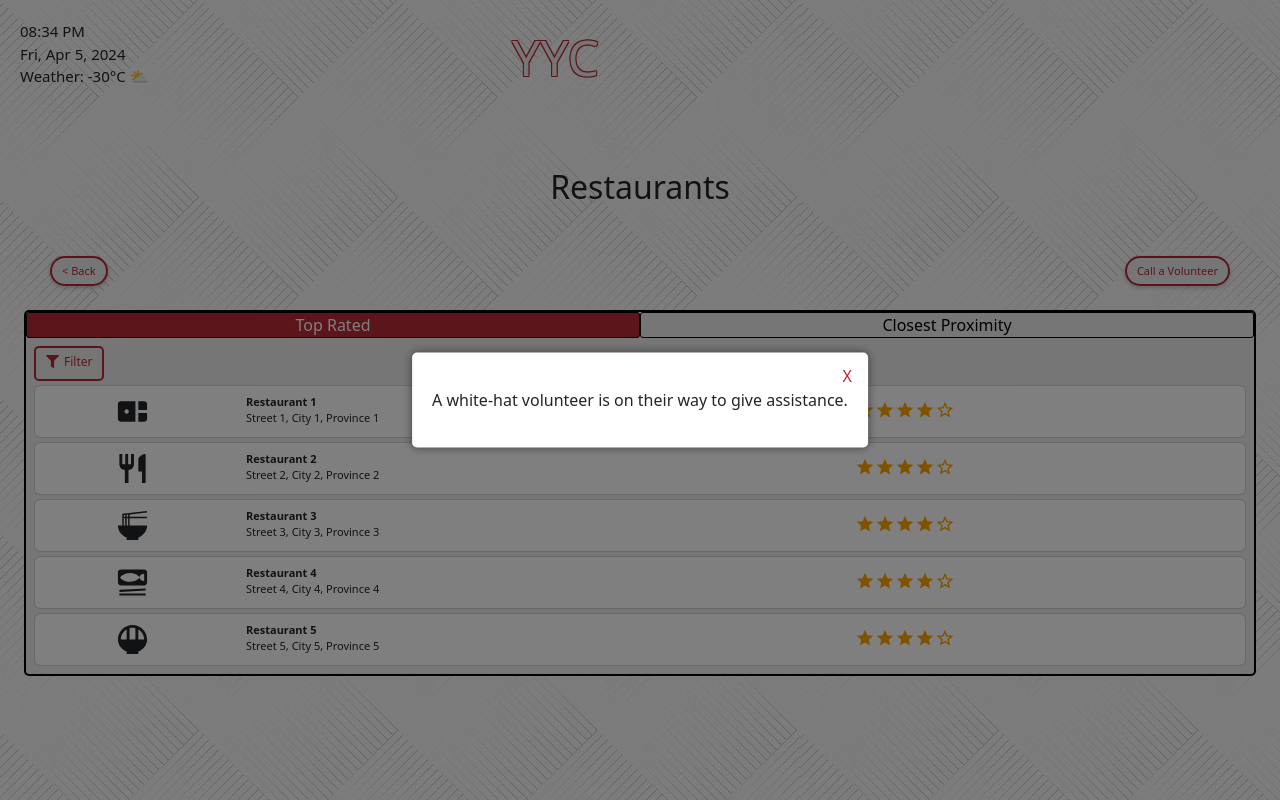
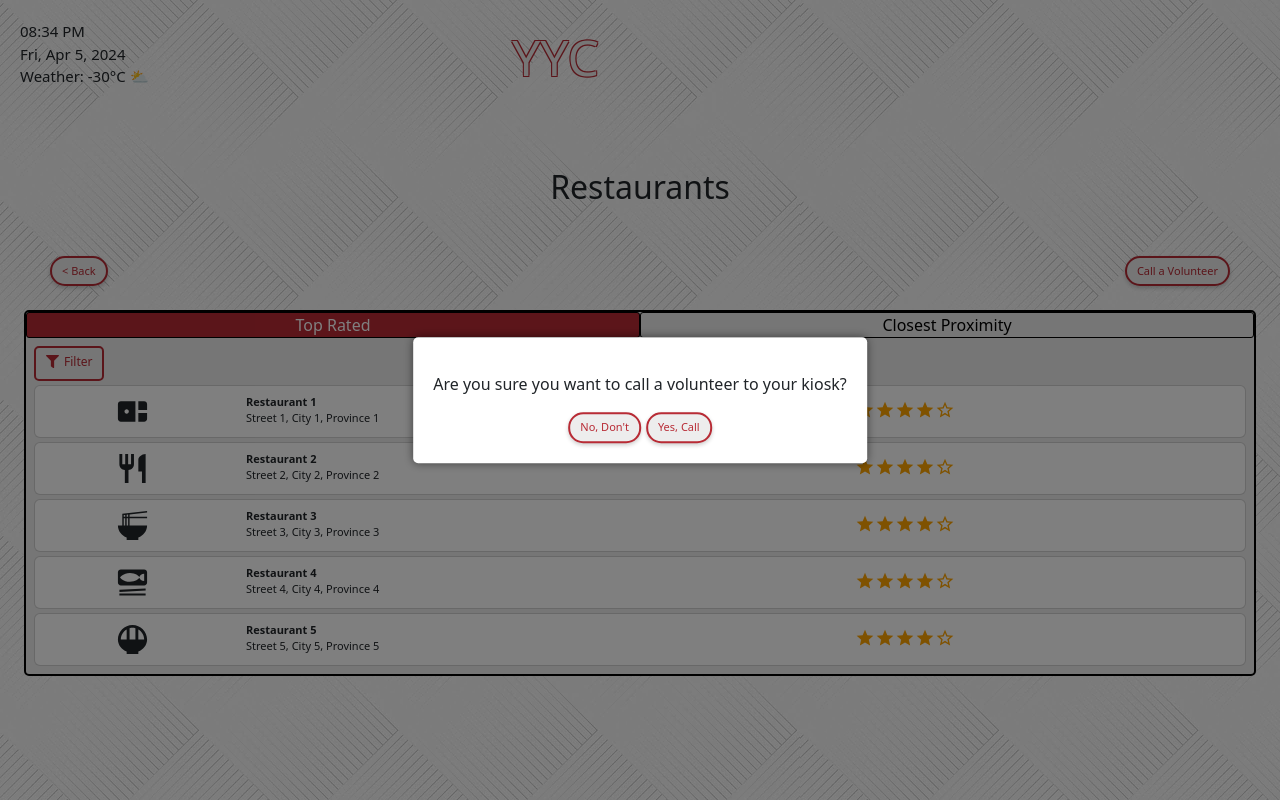
Before and after one commit to Andrew-Musa/Public_Information_Kiosk, a React (Create React App) app in the folder public_information_kiosk/: page /restaurants in a window 1280 px wide. Both pictures are taken after a click on the button "Call a Volunteer". Built offline with nearby package versions, Linux system fonts and the light colour scheme.

Commit message:
Added question for calling volunteer
Added question for calling volunteer

```diff
--- a/public_information_kiosk/src/pages/airportInformation.jsx
+++ b/public_information_kiosk/src/pages/airportInformation.jsx
@@ -33,6 +33,11 @@ export default function AirportInformation() {
     const imageDataGroup2 = []
 
     const [showPopup, setShowPopup] = useState(false);
+    const [showPopupText, setShowPopupText] = useState(false);
+
+    const handleYesCall = () => {
+        setShowPopupText(true);
+    };
 
     const handleClickVolunteer = () => {
         setShowPopup(true);
@@ -40,6 +45,7 @@ export default function AirportInformation() {
 
     const handleClosePopup = () => {
         setShowPopup(false);
+        setShowPopupText(false);
     };
 
     return (
@@ -55,8 +61,12 @@ export default function AirportInformation() {
                 <>
                     <div style={{ position: 'fixed', top: 0, left: 0, width: '100%', height: '100%', backgroundColor: 'rgba(0, 0, 0, 0.5)', zIndex: '9998' }} onClick={handleClosePopup}></div>
                     <div style={{ position: 'fixed', top: '50%', left: '50%', transform: 'translate(-50%, -50%)', background: 'white', padding: '20px', borderRadius: '5px', boxShadow: '0 0 10px rgba(0, 0, 0, 0.5)', zIndex: '9999' }}>
-                        <button style={{ position: 'absolute', top: '10px', right: '10px', background: 'none', border: 'none', cursor: 'pointer', color: '#B82B35' }} onClick={handleClosePopup}>X</button>
-                        <p style={{ marginTop: '15px' }}>A white-hat volunteer is on their way to give assistance.</p>
+                        {showPopupText && <button style={{ position: 'absolute', top: '10px', right: '10px', background: 'none', border: 'none', cursor: 'pointer', color: '#B82B35' }} onClick={handleClosePopup}>X</button>}
+                        <p style={{ marginTop: '15px' }}>{!showPopupText ? "Are you sure you want to call a volunteer to your kiosk?" : "A white-hat volunteer is on their way to assist you. The volunteer will be there in approximately 2 minutes."}</p>
+                        <div className='d-flex justify-content-center'>
+                            {!showPopupText && <button className='backButton' style={{marginRight: 5}} onClick={handleClosePopup}>No, Don't</button>}
+                            {!showPopupText && <button className='backButton' onClick={handleYesCall}>Yes, Call</button>}
+                        </div>
                     </div>
                 </>
             )}
--- a/public_information_kiosk/src/pages/insideNavigation.jsx
+++ b/public_information_kiosk/src/pages/insideNavigation.jsx
@@ -8,12 +8,19 @@ export default function InsideNavigation() {
     const [showPopup, setShowPopup] = useState(false);
     const [accessibleMode, _] = useContext(Context);
 
+    const [showPopupText, setShowPopupText] = useState(false);
+
+    const handleYesCall = () => {
+        setShowPopupText(true);
+    };
+
     const handleClickVolunteer = () => {
         setShowPopup(true);
     };
 
     const handleClosePopup = () => {
         setShowPopup(false);
+        setShowPopupText(false);
     };
 
     const [showPopup2, setShowPopup2] = useState(false);
@@ -38,8 +45,12 @@ export default function InsideNavigation() {
                 <>
                     <div style={{ position: 'fixed', top: 0, left: 0, width: '100%', height: '100%', backgroundColor: 'rgba(0, 0, 0, 0.5)', zIndex: '9998' }} onClick={handleClosePopup}></div>
                     <div style={{ position: 'fixed', top: '50%', left: '50%', transform: 'translate(-50%, -50%)', background: 'white', padding: '20px', borderRadius: '5px', boxShadow: '0 0 10px rgba(0, 0, 0, 0.5)', zIndex: '9999' }}>
-                        <button style={{ position: 'absolute', top: '10px', right: '10px', background: 'none', border: 'none', cursor: 'pointer', color: '#B82B35' }} onClick={handleClosePopup}>X</button>
-                        <p style={{ marginTop: '15px' }}>A white-hat volunteer is on their way to give assistance.</p>
+                        {showPopupText && <button style={{ position: 'absolute', top: '10px', right: '10px', background: 'none', border: 'none', cursor: 'pointer', color: '#B82B35' }} onClick={handleClosePopup}>X</button>}
+                        <p style={{ marginTop: '15px' }}>{!showPopupText ? "Are you sure you want to call a volunteer to your kiosk?" : "A white-hat volunteer is on their way to assist you. The volunteer will be there in approximately 2 minutes."}</p>
+                        <div className='d-flex justify-content-center'>
+                            {!showPopupText && <button className='backButton' style={{marginRight: 5}} onClick={handleClosePopup}>No, Don't</button>}
+                            {!showPopupText && <button className='backButton' onClick={handleYesCall}>Yes, Call</button>}
+                        </div>
                     </div>
                 </>
             )}
--- a/public_information_kiosk/src/pages/outsideNavigation.jsx
+++ b/public_information_kiosk/src/pages/outsideNavigation.jsx
@@ -9,12 +9,19 @@ export default function OutsideNavigation() {
     const [showPopup, setShowPopup] = useState(false);
     const [accessibleMode, _] = useContext(Context);
 
+    const [showPopupText, setShowPopupText] = useState(false);
+
+    const handleYesCall = () => {
+        setShowPopupText(true);
+    };
+
     const handleClickVolunteer = () => {
         setShowPopup(true);
     };
 
     const handleClosePopup = () => {
         setShowPopup(false);
+        setShowPopupText(false);
     };
 
     const [showPopup2, setShowPopup2] = useState(false);
@@ -39,8 +46,12 @@ export default function OutsideNavigation() {
                 <>
                     <div style={{ position: 'fixed', top: 0, left: 0, width: '100%', height: '100%', backgroundColor: 'rgba(0, 0, 0, 0.5)', zIndex: '9998' }} onClick={handleClosePopup}></div>
                     <div style={{ position: 'fixed', top: '50%', left: '50%', transform: 'translate(-50%, -50%)', background: 'white', padding: '20px', borderRadius: '5px', boxShadow: '0 0 10px rgba(0, 0, 0, 0.5)', zIndex: '9999' }}>
-                        <button style={{ position: 'absolute', top: '10px', right: '10px', background: 'none', border: 'none', cursor: 'pointer', color: '#B82B35' }} onClick={handleClosePopup}>X</button>
-                        <p style={{ marginTop: '15px' }}>A white-hat volunteer is on their way to give assistance.</p>
+                        {showPopupText && <button style={{ position: 'absolute', top: '10px', right: '10px', background: 'none', border: 'none', cursor: 'pointer', color: '#B82B35' }} onClick={handleClosePopup}>X</button>}
+                        <p style={{ marginTop: '15px' }}>{!showPopupText ? "Are you sure you want to call a volunteer to your kiosk?" : "A white-hat volunteer is on their way to assist you. The volunteer will be there in approximately 2 minutes."}</p>
+                        <div className='d-flex justify-content-center'>
+                            {!showPopupText && <button className='backButton' style={{marginRight: 5}} onClick={handleClosePopup}>No, Don't</button>}
+                            {!showPopupText && <button className='backButton' onClick={handleYesCall}>Yes, Call</button>}
+                        </div>
                     </div>
                 </>
             )}
--- a/public_information_kiosk/src/pages/publicInformation.jsx
+++ b/public_information_kiosk/src/pages/publicInformation.jsx
@@ -34,12 +34,19 @@ export default function PublicInformation() {
     const [showPopup, setShowPopup] = useState(false);
     const [accessibleMode, _] = useContext(Context);
 
+    const [showPopupText, setShowPopupText] = useState(false);
+
+    const handleYesCall = () => {
+        setShowPopupText(true);
+    };
+
     const handleClickVolunteer = () => {
         setShowPopup(true);
     };
 
     const handleClosePopup = () => {
         setShowPopup(false);
+        setShowPopupText(false);
     };
 
     return (
@@ -55,8 +62,12 @@ export default function PublicInformation() {
                 <>
                     <div style={{ position: 'fixed', top: 0, left: 0, width: '100%', height: '100%', backgroundColor: 'rgba(0, 0, 0, 0.5)', zIndex: '9998' }} onClick={handleClosePopup}></div>
                     <div style={{ position: 'fixed', top: '50%', left: '50%', transform: 'translate(-50%, -50%)', background: 'white', padding: '20px', borderRadius: '5px', boxShadow: '0 0 10px rgba(0, 0, 0, 0.5)', zIndex: '9999' }}>
-                        <button style={{ position: 'absolute', top: '10px', right: '10px', background: 'none', border: 'none', cursor: 'pointer', color: '#B82B35' }} onClick={handleClosePopup}>X</button>
-                        <p style={{ marginTop: '15px' }}>A white-hat volunteer is on their way to give assistance.</p>
+                        {showPopupText && <button style={{ position: 'absolute', top: '10px', right: '10px', background: 'none', border: 'none', cursor: 'pointer', color: '#B82B35' }} onClick={handleClosePopup}>X</button>}
+                        <p style={{ marginTop: '15px' }}>{!showPopupText ? "Are you sure you want to call a volunteer to your kiosk?" : "A white-hat volunteer is on their way to assist you. The volunteer will be there in approximately 2 minutes."}</p>
+                        <div className='d-flex justify-content-center'>
+                            {!showPopupText && <button className='backButton' style={{marginRight: 5}} onClick={handleClosePopup}>No, Don't</button>}
+                            {!showPopupText && <button className='backButton' onClick={handleYesCall}>Yes, Call</button>}
+                        </div>
                     </div>
                 </>
             )}
--- a/public_information_kiosk/src/pages/restaurants.jsx
+++ b/public_information_kiosk/src/pages/restaurants.jsx
@@ -195,12 +195,19 @@ export default function Restaurants() {
         { icon: <RiceBowl fontSize="large" />, name: 'Restaurant 5', location: 'Street 5, City 5, Province 5' }
     ]);
 
+    const [showPopupText, setShowPopupText] = useState(false);
+
+    const handleYesCall = () => {
+        setShowPopupText(true);
+    };
+
     const handleClickVolunteer = () => {
         setShowPopup(true);
     };
 
     const handleClosePopup = () => {
         setShowPopup(false);
+        setShowPopupText(false);
     };
 
     const ratedClicked = () => {
@@ -229,8 +236,12 @@ export default function Restaurants() {
                 <>
                     <div style={{ position: 'fixed', top: 0, left: 0, width: '100%', height: '100%', backgroundColor: 'rgba(0, 0, 0, 0.5)', zIndex: '9998' }} onClick={handleClosePopup}></div>
                     <div style={{ position: 'fixed', top: '50%', left: '50%', transform: 'translate(-50%, -50%)', background: 'white', padding: '20px', borderRadius: '5px', boxShadow: '0 0 10px rgba(0, 0, 0, 0.5)', zIndex: '9999' }}>
-                        <button style={{ position: 'absolute', top: '10px', right: '10px', background: 'none', border: 'none', cursor: 'pointer', color: '#B82B35' }} onClick={handleClosePopup}>X</button>
-                        <p style={{ marginTop: '15px' }}>A white-hat volunteer is on their way to give assistance.</p>
+                        {showPopupText && <button style={{ position: 'absolute', top: '10px', right: '10px', background: 'none', border: 'none', cursor: 'pointer', color: '#B82B35' }} onClick={handleClosePopup}>X</button>}
+                        <p style={{ marginTop: '15px' }}>{!showPopupText ? "Are you sure you want to call a volunteer to your kiosk?" : "A white-hat volunteer is on their way to assist you. The volunteer will be there in approximately 2 minutes."}</p>
+                        <div className='d-flex justify-content-center'>
+                            {!showPopupText && <button className='backButton' style={{marginRight: 5}} onClick={handleClosePopup}>No, Don't</button>}
+                            {!showPopupText && <button className='backButton' onClick={handleYesCall}>Yes, Call</button>}
+                        </div>
                     </div>
                 </>
             )}
--- a/public_information_kiosk/src/pages/restaurantsInformation.jsx
+++ b/public_information_kiosk/src/pages/restaurantsInformation.jsx
@@ -25,12 +25,19 @@ export default function RestaurantsInformation() {
     const [showPopup, setShowPopup] = useState(false);
     const [accessibleMode, _] = useContext(Context);
 
+    const [showPopupText, setShowPopupText] = useState(false);
+
+    const handleYesCall = () => {
+        setShowPopupText(true);
+    };
+
     const handleClickVolunteer = () => {
         setShowPopup(true);
     };
 
     const handleClosePopup = () => {
         setShowPopup(false);
+        setShowPopupText(false);
     };
 
     const imageDataGroup2 = []
@@ -43,6 +50,19 @@ export default function RestaurantsInformation() {
                 <Link to="/public-information" className="backButton" style={{ textDecoration: 'none' }}>{'< Back'}</Link>
                 <button onClick={handleClickVolunteer} className="volunteerButton">Call a Volunteer</button>
             </div>
+            {showPopup && (
+                <>
+                    <div style={{ position: 'fixed', top: 0, left: 0, width: '100%', height: '100%', backgroundColor: 'rgba(0, 0, 0, 0.5)', zIndex: '9998' }} onClick={handleClosePopup}></div>
+                    <div style={{ position: 'fixed', top: '50%', left: '50%', transform: 'translate(-50%, -50%)', background: 'white', padding: '20px', borderRadius: '5px', boxShadow: '0 0 10px rgba(0, 0, 0, 0.5)', zIndex: '9999' }}>
+                        {showPopupText && <button style={{ position: 'absolute', top: '10px', right: '10px', background: 'none', border: 'none', cursor: 'pointer', color: '#B82B35' }} onClick={handleClosePopup}>X</button>}
+                        <p style={{ marginTop: '15px' }}>{!showPopupText ? "Are you sure you want to call a volunteer to your kiosk?" : "A white-hat volunteer is on their way to assist you. The volunteer will be there in approximately 2 minutes."}</p>
+                        <div className='d-flex justify-content-center'>
+                            {!showPopupText && <button className='backButton' style={{marginRight: 5}} onClick={handleClosePopup}>No, Don't</button>}
+                            {!showPopupText && <button className='backButton' onClick={handleYesCall}>Yes, Call</button>}
+                        </div>
+                    </div>
+                </>
+            )}
 
             <div className="search-bar-container">
                 <SearchBar />
```
